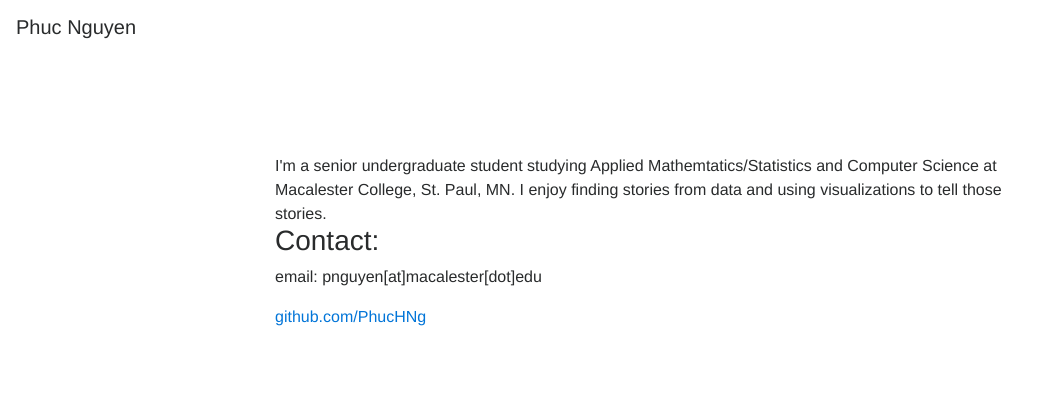
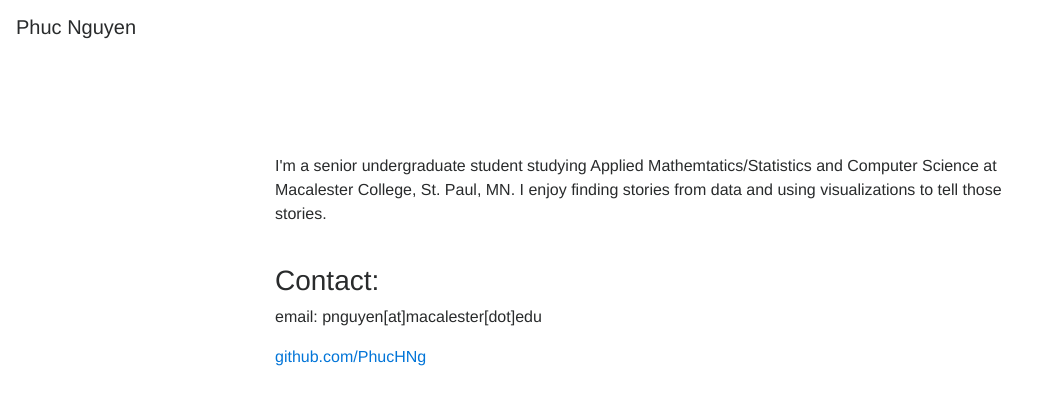
Before and after one commit to phuchonguyen/PhucHNg.github.io, a Jekyll site: the page built from about.html, in a window 1280 px wide. Shown: the top 405 px of the page, without its empty margins (0-1047 px from the left). Built offline with Jekyll 4.4.1, drawn with Linux system fonts in a browser that asks for light colours; nearby versions of some CDN libraries.

```diff
--- a/about.html
+++ b/about.html
@@ -3,8 +3,10 @@ layout: default
 title: "About"
 ---
 
-I'm a senior undergraduate student studying Applied Mathemtatics/Statistics and Computer Science at Macalester College, St. Paul, MN.
-I enjoy finding stories from data and using visualizations to tell those stories.
+<p>I'm a senior undergraduate student studying Applied Mathemtatics/Statistics and Computer Science at Macalester College, St. Paul, MN.
+  I enjoy finding stories from data and using visualizations to tell those stories.</p>
+
+<br>
 
 <h3> Contact:</h3>
 
```
